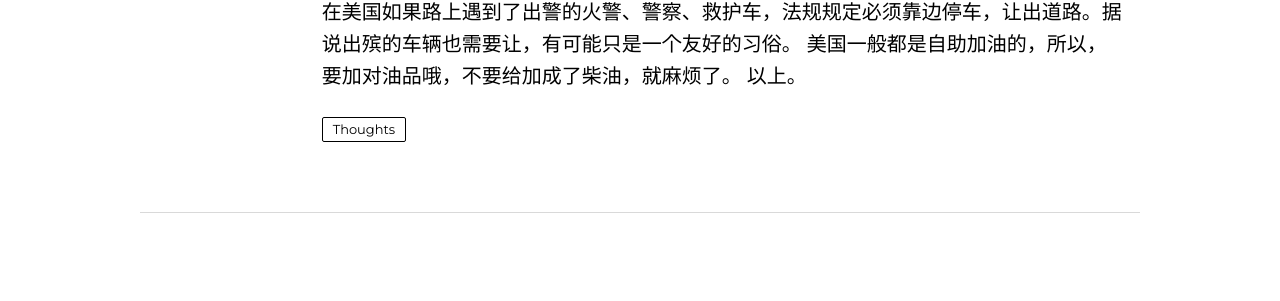
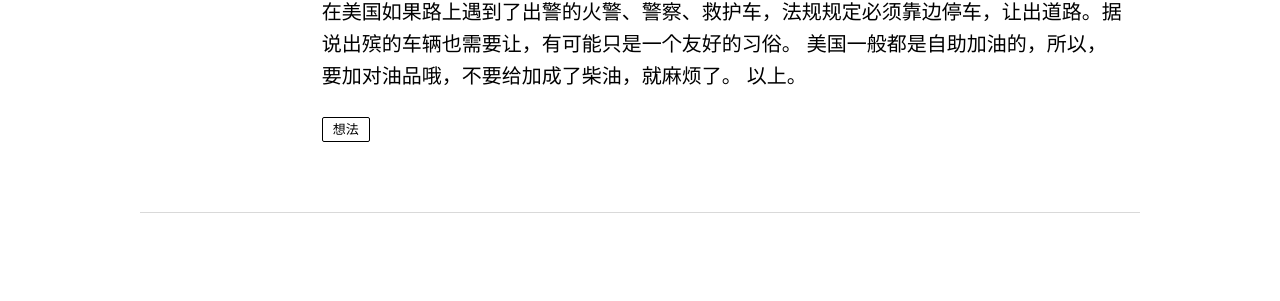
Before and after one commit to stdint/stdint.github.io, a Jekyll site: the page built from index.html, in a window 1280 px wide and 900 px high, scrolled down 2625 px. Shown: the part 266-567 px from the top of the window. Built offline with Jekyll 4.4.1, drawn with Linux system fonts in a browser that asks for light colours; the list of posts is cut into pages by our own code.

Commit message:
Fix posts

```diff
--- a/_posts/2017-06-07-memories-in-embedded-systems.markdown
+++ b/_posts/2017-06-07-memories-in-embedded-systems.markdown
@@ -2,7 +2,8 @@
 layout: post
 title: "嵌入式系统中的存储器"
 date: 2017-06-07 21:08:25 -0700
-categories: 嵌入式
+categories:
+  - 嵌入式
 ---
 一般来说，嵌入式系统中常见的存储器可以分为以下几类：
 
--- a/_posts/2017-06-17-driving-differences-between-china-and-us.markdown
+++ b/_posts/2017-06-17-driving-differences-between-china-and-us.markdown
@@ -2,7 +2,8 @@
 layout: post
 title: "在美国开车的注意事项"
 date: 2017-06-17 21:58:10 -0700
-categories: Thoughts
+categories:
+  - 想法
 ---
 在美国，除了纽约、旧金山几个为数不多的大城市，干什么事都离不开开车。作为在美开车多年的老司机，同时又有国内开车的经验，我想简单总结一下在美国开车和在国内不同的地方，方便来美国短期旅游、访问、出差的同胞。
 
--- a/_posts/2017-07-17-c++-initialization.markdown
+++ b/_posts/2017-07-17-c++-initialization.markdown
@@ -2,7 +2,8 @@
 layout: post
 title: "C++变量初始化方法"
 date: 2017-07-17 22:40:26 -0700
-categories: C++
+categories:
+  - C++
 ---
 现在的C++有三种初始化变量的方法，他们分别是
 - 赋值语句，也就是等号
```
Also changed, not shown: _posts/2017-06-22-ruby-first-impression.markdown (+6 -1 lines), 1 other file.
